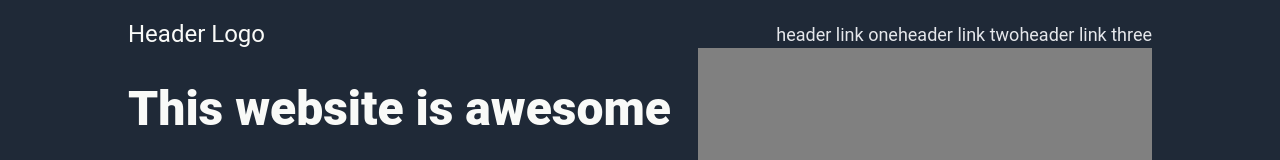
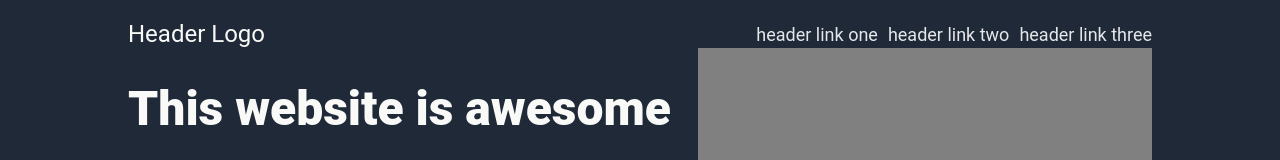
Before and after one commit to vcgmchen/odin-landing-page, a plain HTML site: page index.html in a window 1280 px wide. Shown: the top 160 px of the page. Drawn offline with Linux system fonts and the light colour scheme.

Commit message:
Add left padding to header nav links

```diff
--- a/style.css
+++ b/style.css
@@ -76,6 +76,11 @@ Quote text                  36px light italic
     display: flex;
     justify-content: right;
     align-items: center;
+}
+.header-nav a {
+    /* pad left side only*/
+    padding: 0 0 0 10px;
+    text-align: right;
 }
 
 .hero{
```
